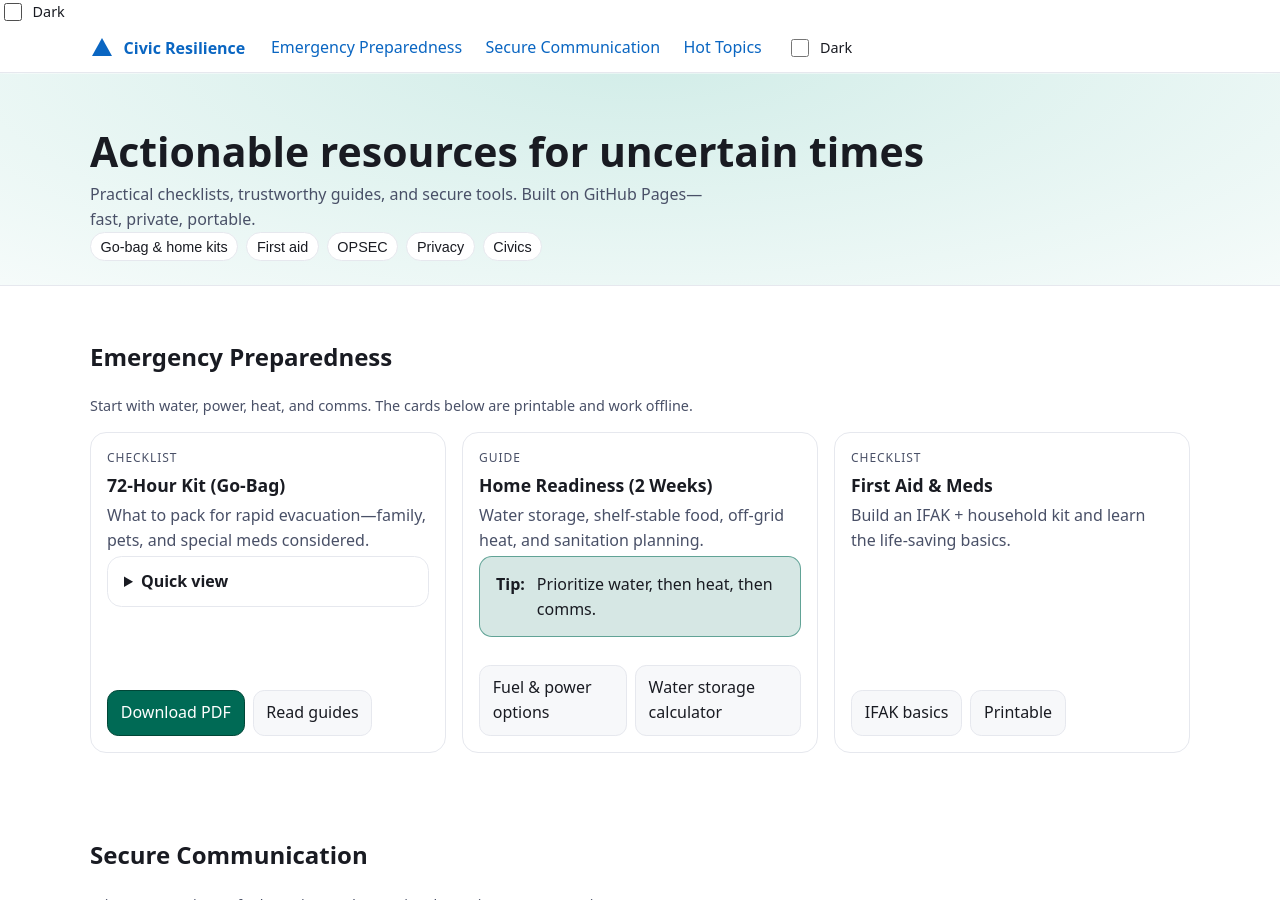
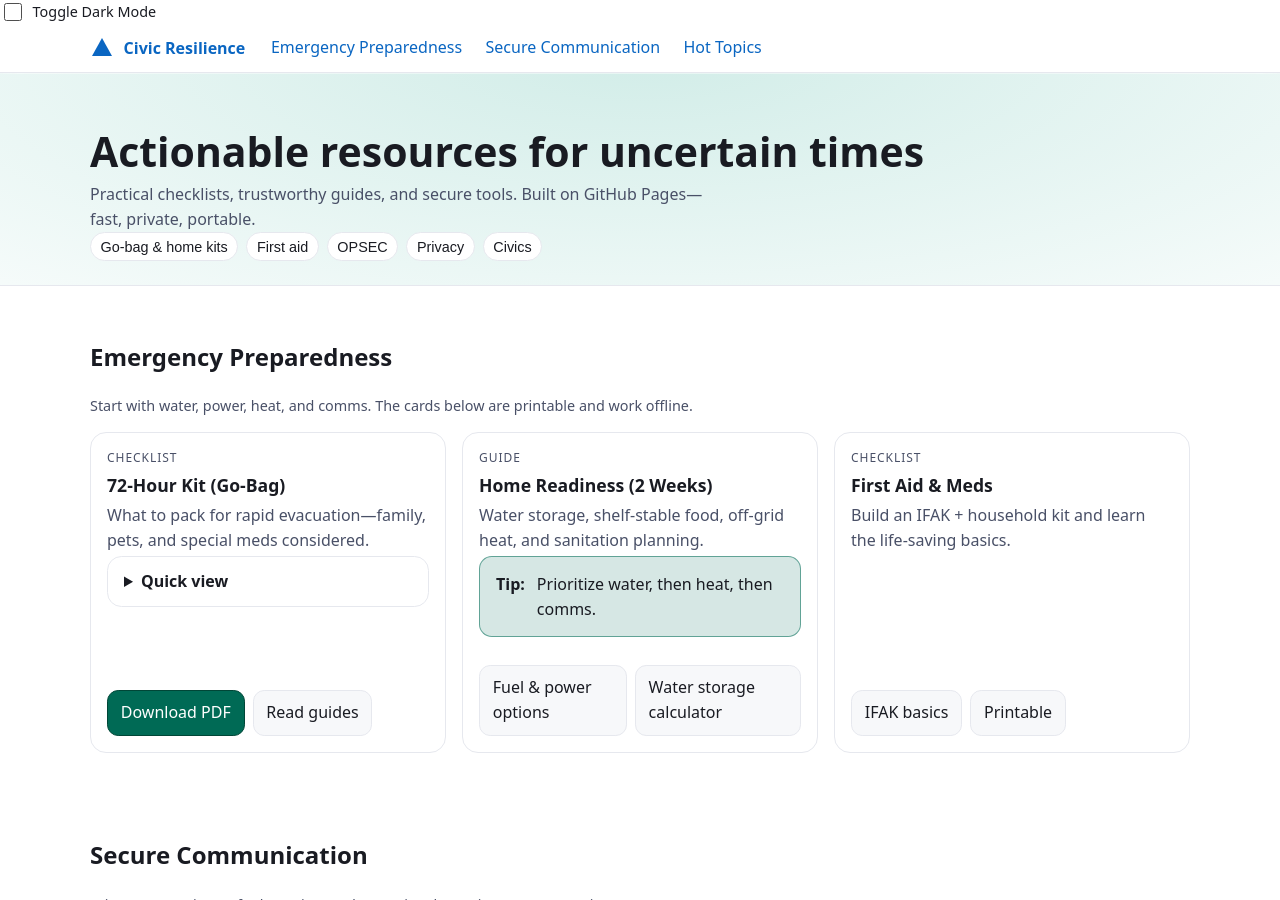
Before and after one commit to TestDepthLLC/infoportal, a Jekyll site: the page built from index.html, in a window 1280 px wide and 900 px high. Built offline with Jekyll 4.4.1, drawn with Linux system fonts in a browser that asks for light colours.

Commit message:
Fix to dark mode toggle.

```diff
--- a/_layouts/default.html
+++ b/_layouts/default.html
@@ -103,7 +103,7 @@
 <body>
     <label class="toggle-wrap" style="display:flex;align-items:center;gap:.5rem" title="Toggle theme">
         <input id="theme-toggle" type="checkbox" aria-label="Toggle dark mode">
-        <span class="small">Dark</span>
+        <span class="small">Toggle Dark Mode</span>
       </label>
   <a class="sr-only" href="#main">Skip to content</a>
   <header class="site">
@@ -121,10 +121,6 @@
     <a href="{{ site.baseurl }}/topics/"
        class="{% if page.nav_section == 'topics' %}active{% endif %}">Hot Topics</a>
   </nav>
-  <label class="toggle-wrap" title="Toggle theme" style="display:flex;align-items:center;gap:.5rem">
-    <input id="theme-toggle" type="checkbox" aria-label="Toggle dark mode">
-    <span class="small">Dark</span>
-  </label>
   <div class="spacer" aria-hidden="true"></div>
     </div>
   </header>
```
